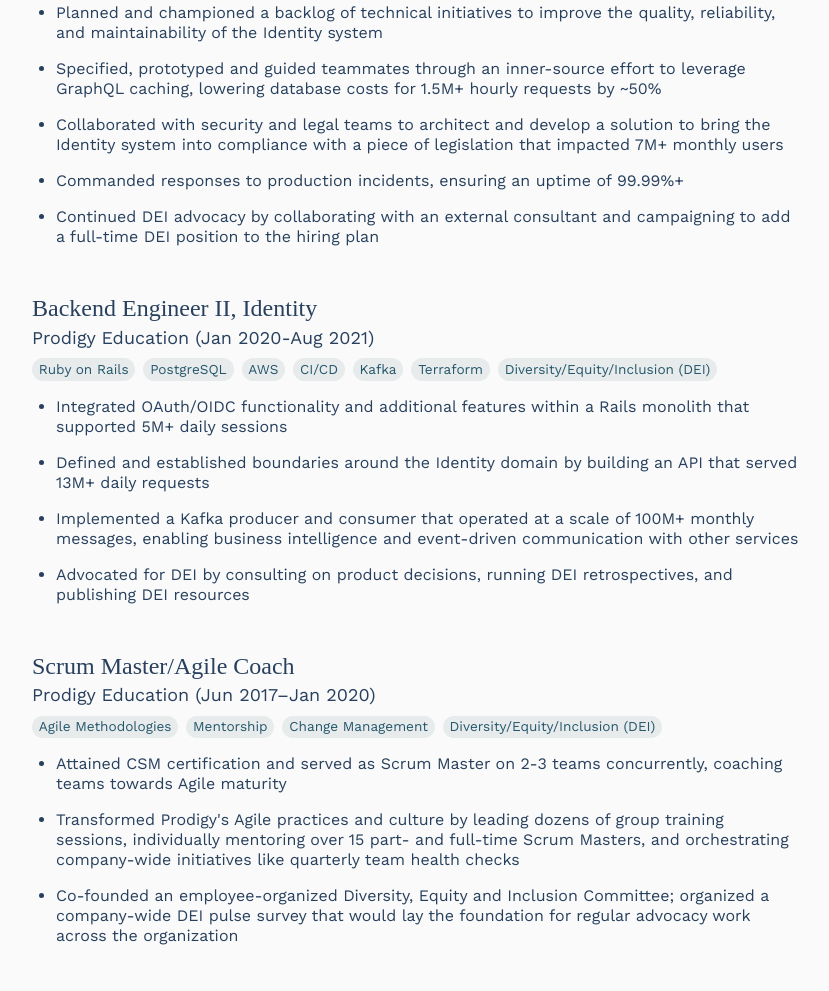
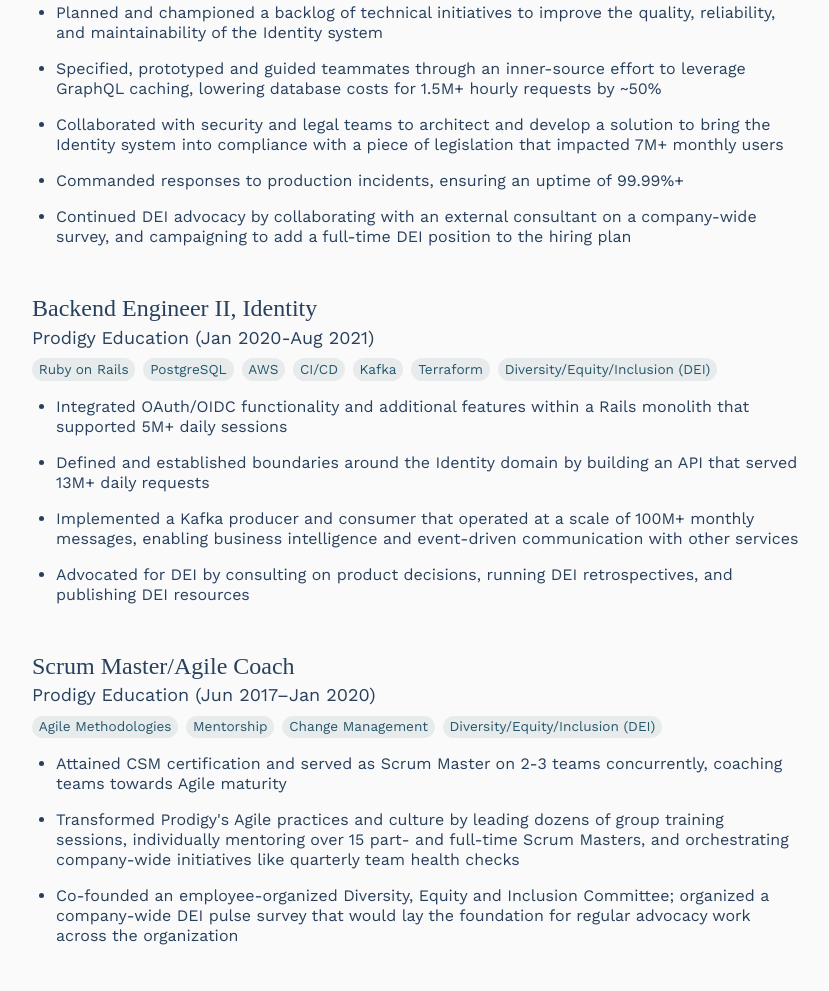
Before and after one commit to chloereimer/chloereimer.github.io, a plain HTML site: page resume.html in a window 1280 px wide. Shown: the part 1312-2303 px from the top of the page, without its empty margins (224-1053 px from the left). Drawn offline with nearby package versions, Linux system fonts and the light colour scheme; a web font is replaced by a local one.

Commit message:
adds specifics around DEI collaboration efforts

```diff
--- a/resume.html
+++ b/resume.html
@@ -102,7 +102,7 @@
             <li>Specified, prototyped and guided teammates through an inner-source effort to leverage GraphQL caching, lowering database costs for 1.5M+ hourly requests by ~50%</li>
             <li>Collaborated with security and legal teams to architect and develop a solution to bring the Identity system into compliance with a piece of legislation that impacted 7M+ monthly users</li>
             <li>Commanded responses to production incidents, ensuring an uptime of 99.99%+</li>
-            <li>Continued DEI advocacy by collaborating with an external consultant and campaigning to add a full-time DEI position to the hiring plan</li>
+            <li>Continued DEI advocacy by collaborating with an external consultant on a company-wide survey, and campaigning to add a full-time DEI position to the hiring plan</li>
           </ul>
         </div>
 
```
